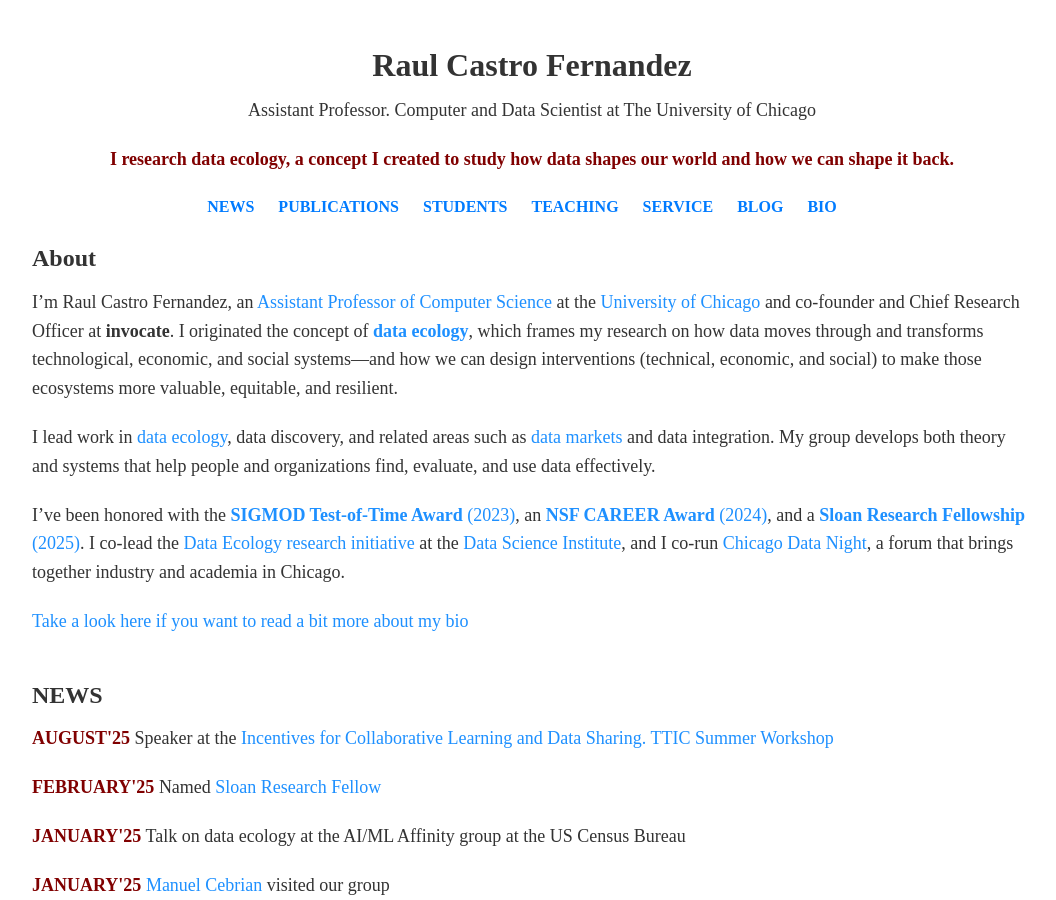
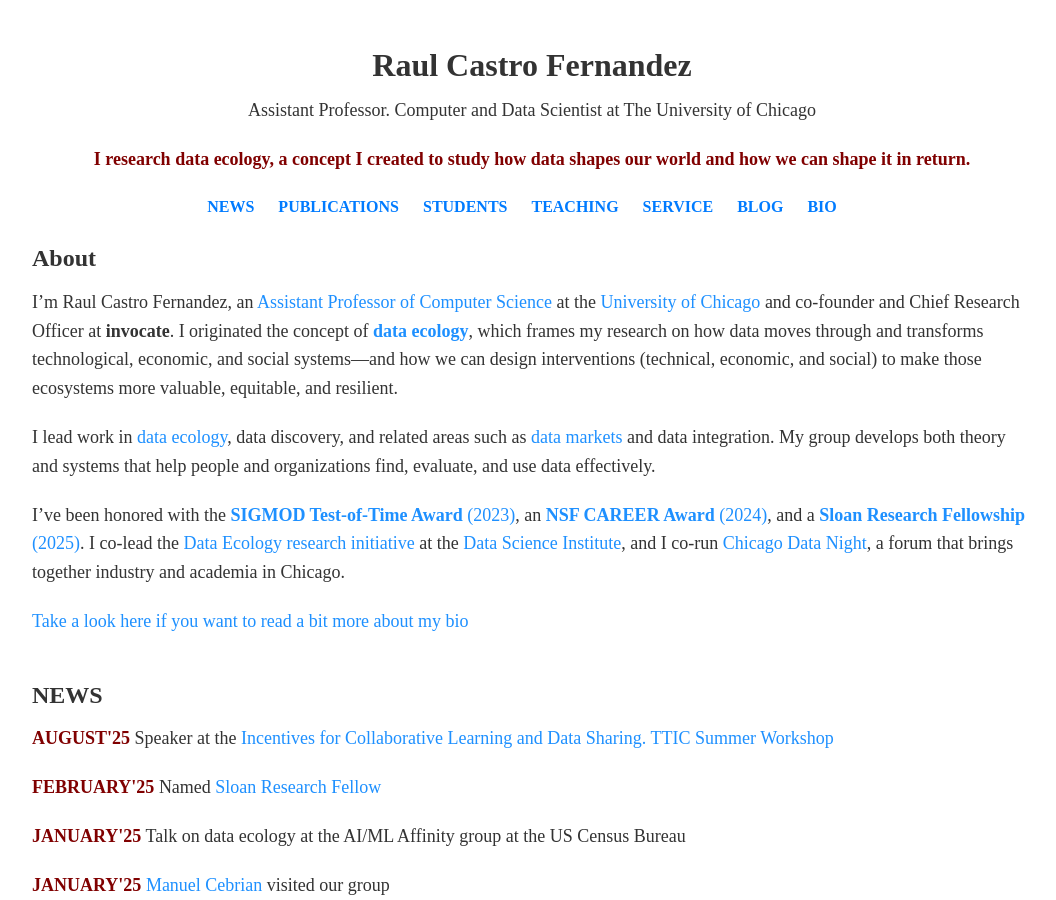
Before and after one commit to raulcf/raulcf.github.io, a Jekyll site: the page index.html, which Jekyll copies as it is, in a window 1280 px wide and 900 px high. Shown: the whole window, without its empty margins (108-1164 px from the left). Built offline with Jekyll 4.4.1, drawn with Linux system fonts in a browser that asks for light colours; some web fonts are replaced.

Commit message:
word change

```diff
--- a/index.html
+++ b/index.html
@@ -31,7 +31,7 @@
         <div class="main-title">
             <p>Assistant Professor. Computer and Data Scientist at The University of Chicago</p>
             <p><span style="color: #800000;"><strong>I research data ecology, a concept I created to study how data
-                shapes our world and how we can shape it back.</strong></span>
+                shapes our world and how we can shape it in return.</strong></span>
             </p>
         </div>
 
```
